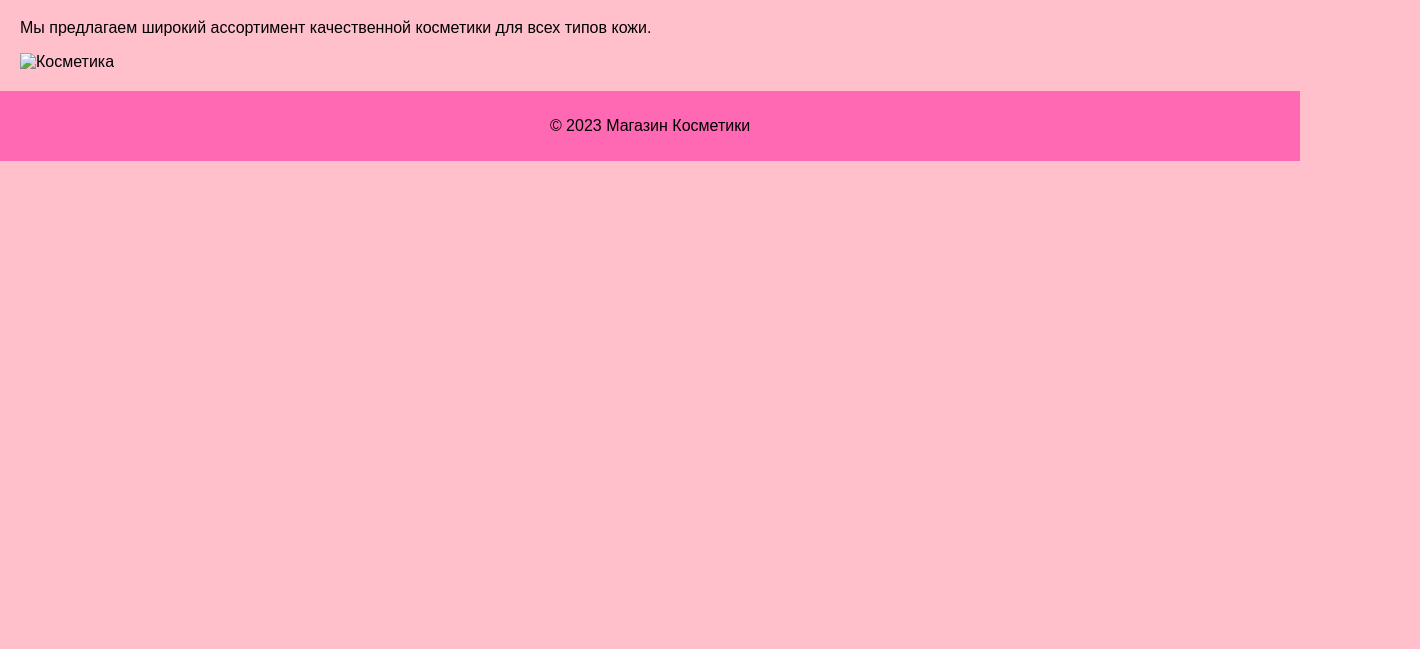
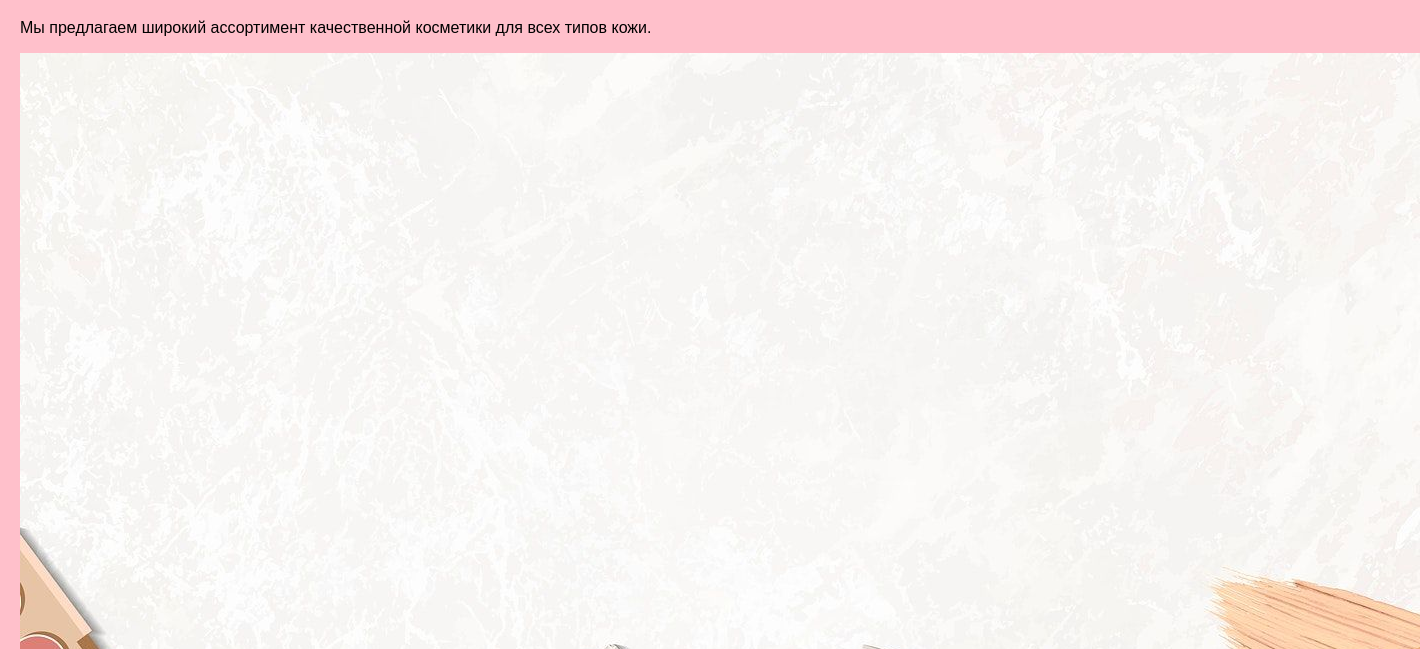
Before and after one commit to llegonkovaa/web, a plain HTML site: page index.htm in a window 1280 px wide. Shown: the part 151-800 px from the top of the page, 1420 px wide, since content can reach past the window. Drawn offline with Linux system fonts and the light colour scheme.

Commit message:
Update index.htm

```diff
--- a/index.htm
+++ b/index.htm
@@ -20,7 +20,7 @@
     <main>
         <h1>Добро пожаловать в наш магазин косметики!</h1>
         <p>Мы предлагаем широкий ассортимент качественной косметики для всех типов кожи.</p>
-        <img src="banner.jpg" alt="Косметика">
+        <img src="fon4.jpg" alt="Косметика">
     </main>
     <footer>
         <p>&copy; 2023 Магазин Косметики</p>
```
